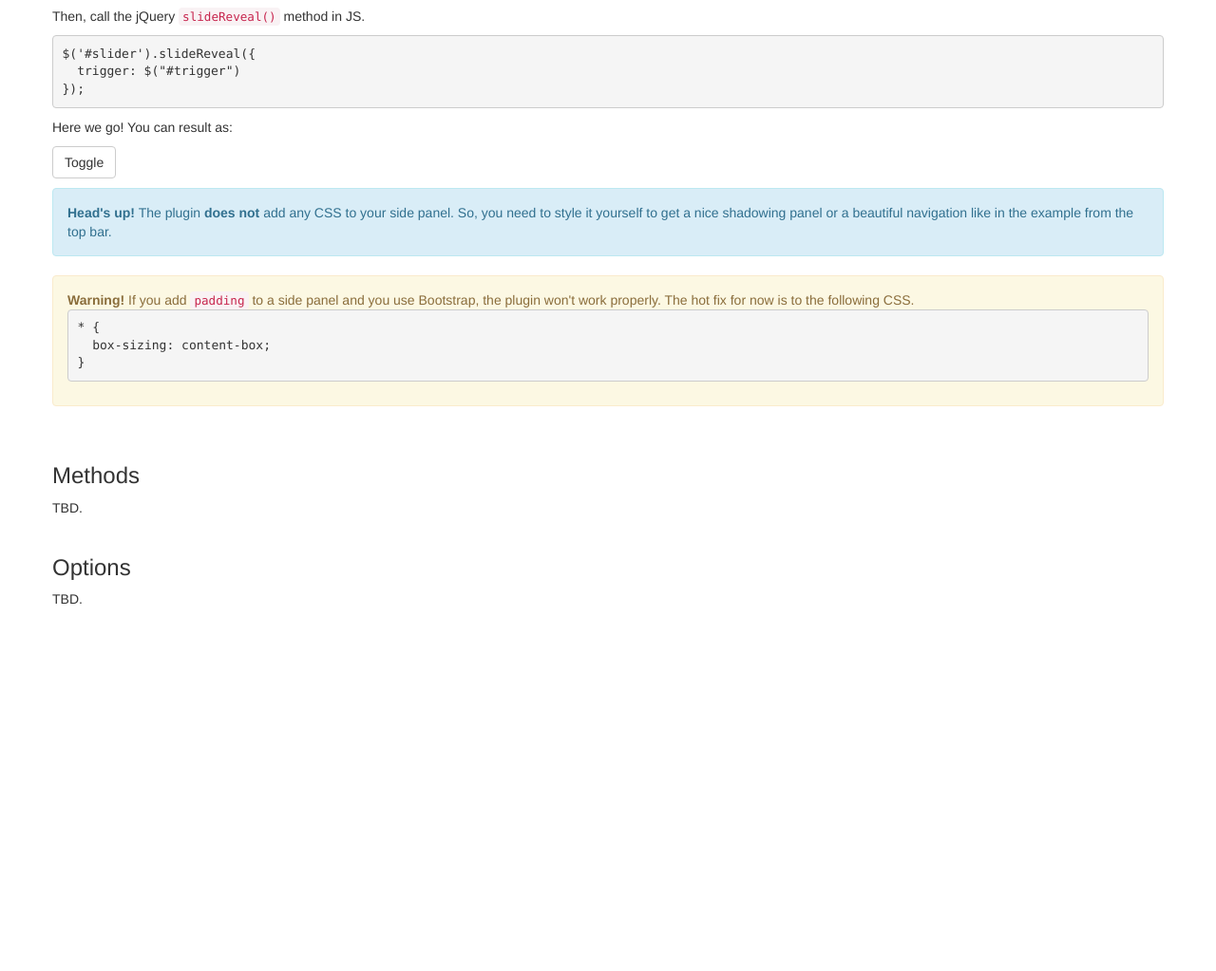
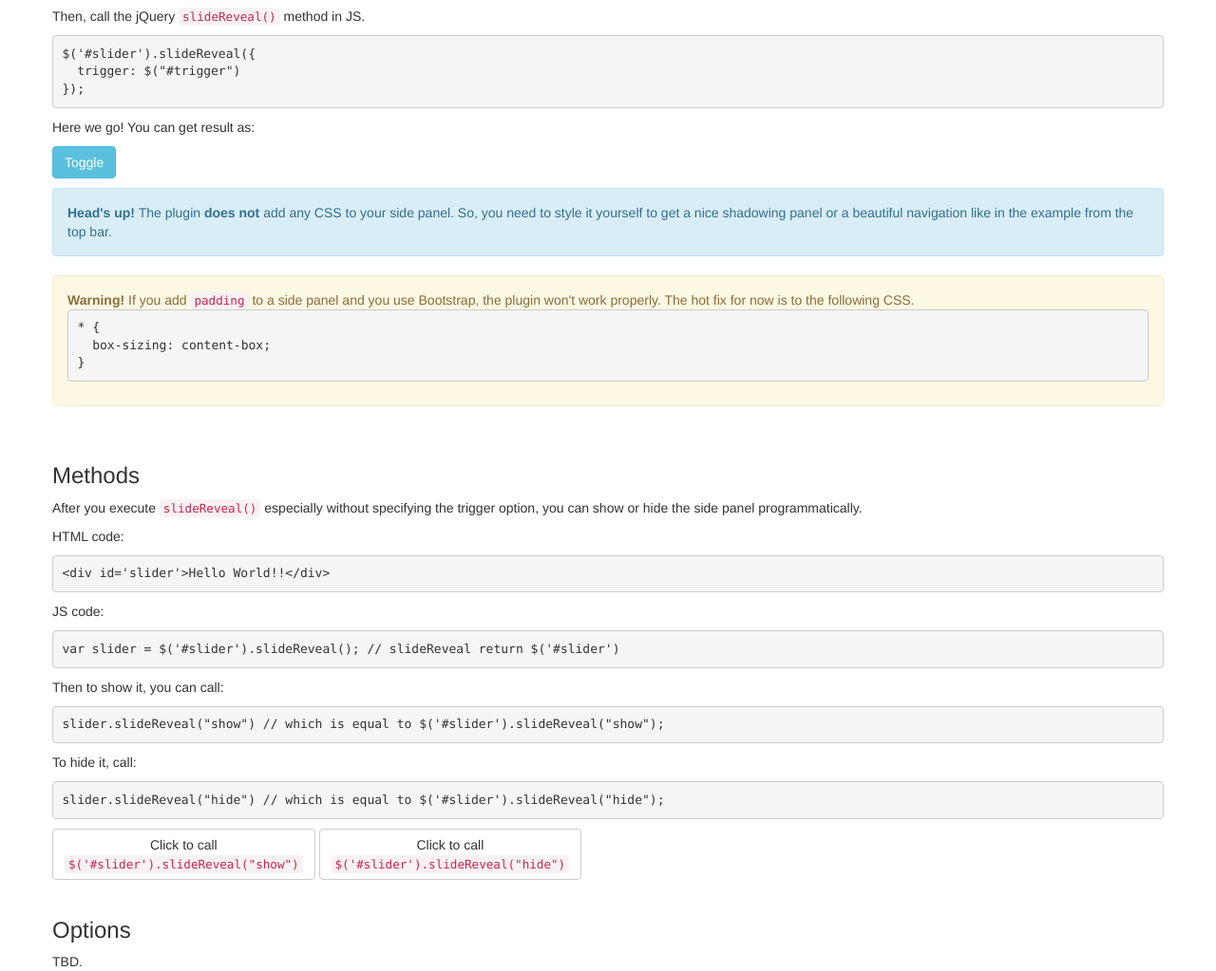
Before and after one commit to nnattawat/slideReveal, a plain HTML site: page index.html in a window 1280 px wide. Shown: the part 628-1651 px from the top of the page at 95% size. Before the commit the page ends 1269 px from the top, so only its background shows below. Drawn offline with Linux system fonts and the light colour scheme.

Commit message:
Add method section

```diff
--- a/index.html
+++ b/index.html
@@ -64,9 +64,9 @@
         <pre>$('#slider').slideReveal({
   trigger: $("#trigger")
 });</pre>
-        <p>Here we go! You can result as:</p>
+        <p>Here we go! You can get result as:</p>
         <div id="sample-1" class="side-panel side-panel-left"><span class="lead">Hello World!!</span><br/><span class="text-muted">By default, you can press ESC to close</span></div>
-        <button class="btn btn-default" id="sample-1-btn">Toggle</button>
+        <button class="btn btn-info " id="sample-1-btn">Toggle</button>
         <div class="alert alert-info"><strong>Head's up!</strong> The plugin <strong>does not</strong> add any CSS to your side panel. So, you need to style it yourself to get a nice shadowing panel or a beautiful navigation like in the example from the top bar.</div>
         <div class="alert alert-warning">
           <p><strong>Warning!</strong> If you add <code>padding</code> to a side panel and you use Bootstrap, the plugin won't work properly. The hot fix for now is to the following CSS.</p>
@@ -77,7 +77,20 @@
       </section>
       <section id="method">
         <h3>Methods</h3>
-        TBD.
+        <p>After you execute <code>slideReveal()</code> especially without specifying the trigger option, you can show or hide the side panel programmatically.</p>
+        <p>HTML code:</p>
+        <pre>&lt;div id='slider'&gt;Hello World!!&lt;/div&gt;
+</pre>
+        <p>JS code:</p>
+        <pre>var slider = $('#slider').slideReveal(); // slideReveal return $('#slider')</pre>
+        <p>Then to show it, you can call:</p>
+        <pre>slider.slideReveal("show") // which is equal to $('#slider').slideReveal("show");</pre>
+        <p>To hide it, call:</p>
+        <pre>slider.slideReveal("hide") // which is equal to $('#slider').slideReveal("hide");</pre>
+        <div>
+          <button id="show-manually" class="btn btn-default">Click to call<br/> <code>$('#slider').slideReveal("show")</code></button>
+          <button id="hide-manually" class="btn btn-default">Click to call<br/> <code>$('#slider').slideReveal("hide")</code></button>
+        </div>
       </section>
       <section id="option">
         <h3>Options</h3>
@@ -141,6 +154,11 @@
     <script src="asset/js/jquery.slidereveal.js"></script>
     <script type="text/javascript">
       $(function(){
+        // $("#menu-bar a").click(function(){
+        //   var id = $(this).attr("href").substring(1);
+        //   $("html, body").animate({ scrollTop: $("#"+id).offset().top }, 1000);
+        // });
+
         var slider = $("#menu-bar").slideReveal({
           // width: 100,
           // push: false,
@@ -161,9 +179,16 @@
           trigger: $("#download-btn")
         });
 
-        $("#sample-1").slideReveal({
+        var sample1 = $("#sample-1").slideReveal({
           trigger: $("#sample-1-btn")
         })
+        $("#show-manually").click(function(){
+          sample1.slideReveal("show");
+        });
+        $("#hide-manually").click(function(){
+          sample1.slideReveal("hide");
+        });
+
       });
 
       // Google Analytics
```
Also changed, not shown: asset/js/jquery.slidereveal.js.
